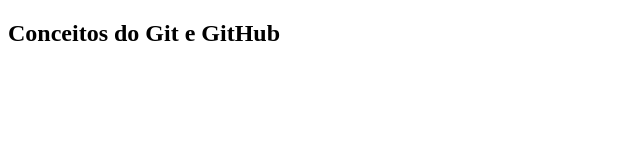
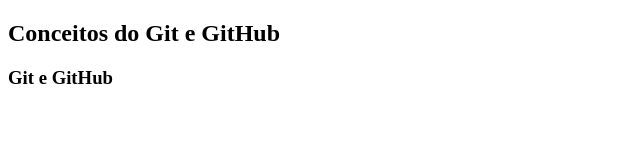
Before and after one commit to marcorock/estudo_git, a plain HTML site: page index.html in a window 1280 px wide. Shown: the whole page, without its empty margins (0-640 px from the left). Drawn offline with Linux system fonts and the light colour scheme.

Commit message:
Alterado com segunda linha h3

```diff
--- a/index.html
+++ b/index.html
@@ -8,5 +8,6 @@
 </head>
 <body>
 	<h2>Conceitos do Git e GitHub</h2>
+	<h3>Git e GitHub</h3>
 </body>
 </html>
```
